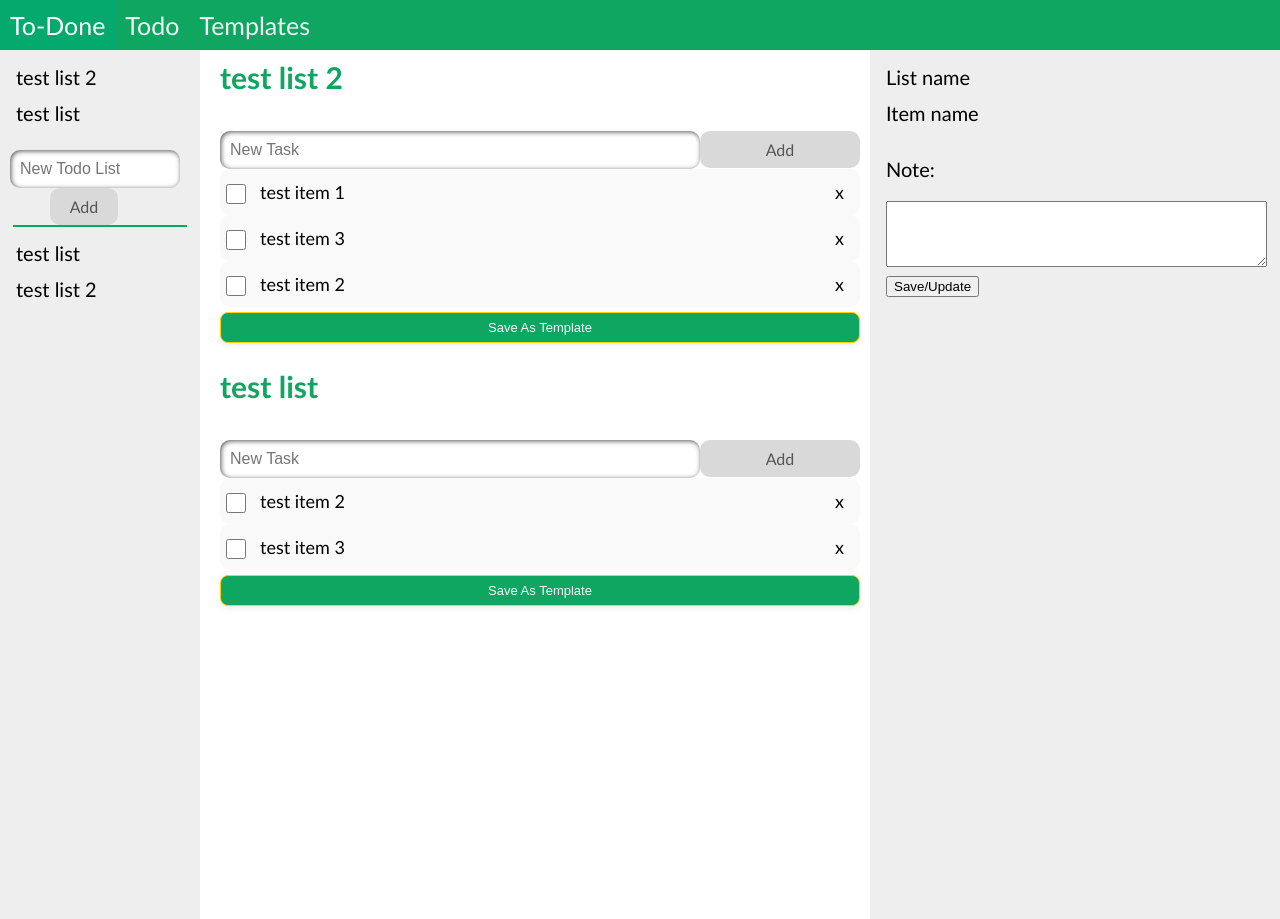
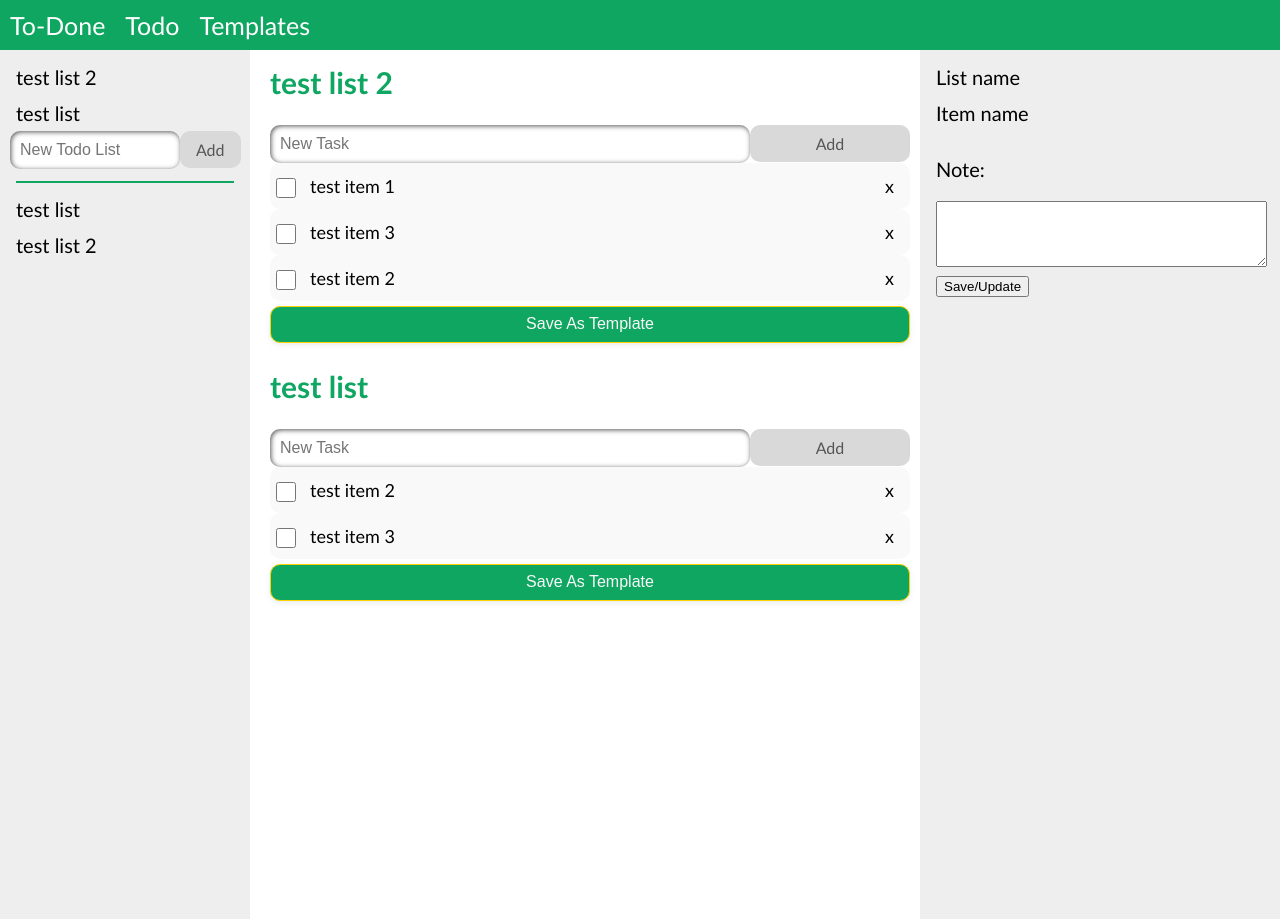
Before and after one commit to shahleon/smart-todo, a Django app: page / in a window 1280 px wide. Run offline with Django 3.2, Linux system fonts and the light colour scheme; data comes from the database, SQL or seed files in the repository; both versions use the stored data as it was after the commit.

Commit message:
Cleaned more things up in the UI

```diff
--- a/todo/templates/todo/index.html
+++ b/todo/templates/todo/index.html
@@ -23,7 +23,7 @@
 
         .topbar a {
             float: left;
-            color: #f2f2f2;
+            color: white;
             text-align: center;
             padding-left: 15px;
             text-decoration: none;
@@ -32,26 +32,13 @@
         }
 
         /* Change the color of links on hover */
-        .topbar a:hover {
+        .topbar a.tabs:hover {
           color: #ccc;
-        }
-
-        /* Add a color to the active/current link */
-        .topbar a.active {
-          background-color: #04AA6D;
-          color: white;
-        }
-
-        .sidenav hr {
-            height: 2px;
-            background-color: #0fa662;
-            border: none;
-            width: 87%;
         }
 
         .sidenav {
             height: 100%;
-            width: 200px;
+            width: 250px;
             position: fixed;
             top: 0;
             left: 0;
@@ -60,6 +47,10 @@
             padding-top: 10px;
             margin: 0;
             margin-top: 49px;
+        }
+
+        .sidenav li:hover {
+          background: #ddd;
         }
 
         .sidenav a {
@@ -77,7 +68,7 @@
         .sidenav input[type=text] {
           border:none;
           border-radius: 10px;
-          width: 75%;
+          width: 60%;
           margin-left: 10px;
           padding: 10px;
           float: left;
@@ -89,10 +80,9 @@
 
         .sidenav .addTodoList {
           padding: 9px;
-          width: 25%;
+          width: 17%;
           background: #d9d9d9;
           color: #555;
-          margin-left: 50px;
           float: left;
           text-align: center;
           font-size: 16px;
@@ -106,6 +96,15 @@
           background-color: #bbb;
         }
 
+        .sidenav hr {
+            margin-top: 50px;
+            height: 2px;
+            background-color: #0fa662;
+            border: none;
+            width: 87%;
+            display: block;
+        }
+
         .rightsidebar hr {
             height: 2px;
             background-color: #0fa662;
@@ -115,7 +114,7 @@
 
         .rightsidebar {
             height: 100%;
-            width: 400px;
+            width: 350px;
             margin-top: 49px;
             position: fixed;
             top: 0;
@@ -143,31 +142,22 @@
             display: block;
         }
 
-        .rightsidebar a:hover {
-            color: #0fa662;
-        }
-
         .rightsidebar textarea {
-            width: 375px;
-        }
-
-        ul li:hover {
-          background: #ddd;
+            width: 325px;
         }
 
         .main {
-            margin-left: 200px; /* Same as the width of the sidenav */
-            margin-right: 400px; /* Same as the width of the sidenav */
+            margin-left: 250px; /* Same as the width of the sidenav */
+            margin-right: 350px; /* Same as the width of the sidenav */
             font-size: 20px;
             padding: 0px 20px;
-            margin-top: 59px;
+            margin-top: 64px;
         }
 
         .main a {
             text-decoration: none;
             color: #0fa662;
-            float: left;
-            padding-bottom: 15px;
+            display: block;
         }
 
         /* Include the padding and border in an element's total width and height */
@@ -204,32 +194,11 @@
           background: #ddd;
         }
 
-        /* When clicked on, add a background color and strike out text */
-        .main ul li.checked {
-          background: #ccc;
-          color: #aaa;
-          {#text-decoration: line-through;#}
-        }
-
         .main ul li.done {
           background: #3d3939;
           color: #fff;
           text-decoration: line-through;
         }
-
-        /* Add a "checked" mark when clicked on */
-        {#.main ul li.checked::before {#}
-        {#  content: '';#}
-        {#  position: absolute;#}
-        {#  border-color: #fff;#}
-        {#  border-style: solid;#}
-        {#  border-width: 0 2px 2px 0;#}
-        {#  top: 10px;#}
-        {#  left: 16px;#}
-        {#  transform: rotate(45deg);#}
-        {#  height: 15px;#}
-        {#  width: 7px;#}
-        {#}#}
 
         /* Style the close button */
         .main .close {
@@ -260,7 +229,7 @@
 
         /* Style the input text*/
         .main input[type=text] {
-          border:none;
+          border: none;
           border-radius: 10px;
           width: 75%;
           padding: 10px;
@@ -301,16 +270,16 @@
           background-color: #bbb;
         }
 
-        .amazon-button {
+        .add-template-button {
             display: inline-block;
             outline: 0;
             cursor: pointer;
-            border-radius: 8px;
+            border-radius: 10px;
             box-shadow: 0 2px 5px 0 rgb(213 217 217 / 50%);
             background: #0fa662;
             border: 1px solid #FCD200;
-            font-size: 13px;
-            height: 31px;
+            font-size: 16px;
+            height: 37px;
             padding: 0 11px;
             margin-top: 5px;
             text-align: center;
@@ -330,15 +299,14 @@
 <body>
     {% load todo_extras %}
     <div class="topbar">
-        <a class="active" href="/">To-Done</a>
-        <a href="/todo">Todo</a>
-        <a href="/templates">Templates</a>
+        <a href="/">To-Done</a>
+        <a class="tabs" href="/todo">Todo</a>
+        <a class="tabs" href="/templates">Templates</a>
     </div>
     <ul class="sidenav">
         {% for list in latest_lists %}
             <li><a href="/todo/{{ list.id }}">{{ list.title_text }}</a></li>
         {% endfor %}
-        <br>
         <input type="text" id="todoListInput" placeholder="New Todo List">
         <span onclick="newTodoList()" class="addTodoList">Add</span>
         <hr>
@@ -351,9 +319,6 @@
         {% for list in latest_lists %}
             <div id="myDIV" class="header">
                 <h2><a href="/{{ list.id }}/">{{ list.title_text }}</a></h2>
-                <br>
-                <br>
-                <br>
                 <input type="text" id="{{ "InputText_"|addstr:list.id }}" placeholder="New Task">
                 <span onclick="newElement({{ list.id }})" class="addBtn">Add</span>
             </div>
@@ -379,7 +344,7 @@
         <form action="/templates/new-from-todo" method="post">
             {% csrf_token %}
             <input type="hidden" name="todo" id="todo-{{ list.id }}" value="{{ list.id }}">
-            <button class="amazon-button" onclick="">Save As Template</button>
+            <button class="add-template-button" onclick="">Save As Template</button>
         </form>
         {% endfor %}
     </div>
@@ -422,14 +387,6 @@ function removeListItem() {
     }
     httpRequest.send(JSON.stringify(params))
 }
-
-// Add a "checked" symbol when clicking on a list item
-{#var list = document.getElementById("myUL");#}
-{#list.addEventListener('click', function(ev) {#}
-{#  if (ev.target.tagName === 'LI') {#}
-{#    ev.target.classList.toggle('checked');#}
-{#  }#}
-{#, false);#}
 
 // When click a list item, restore all othe
 var list = document.getElementsByClassName("listItemsUnorderedList");
```
Also changed, not shown: todo.sqlite3.
